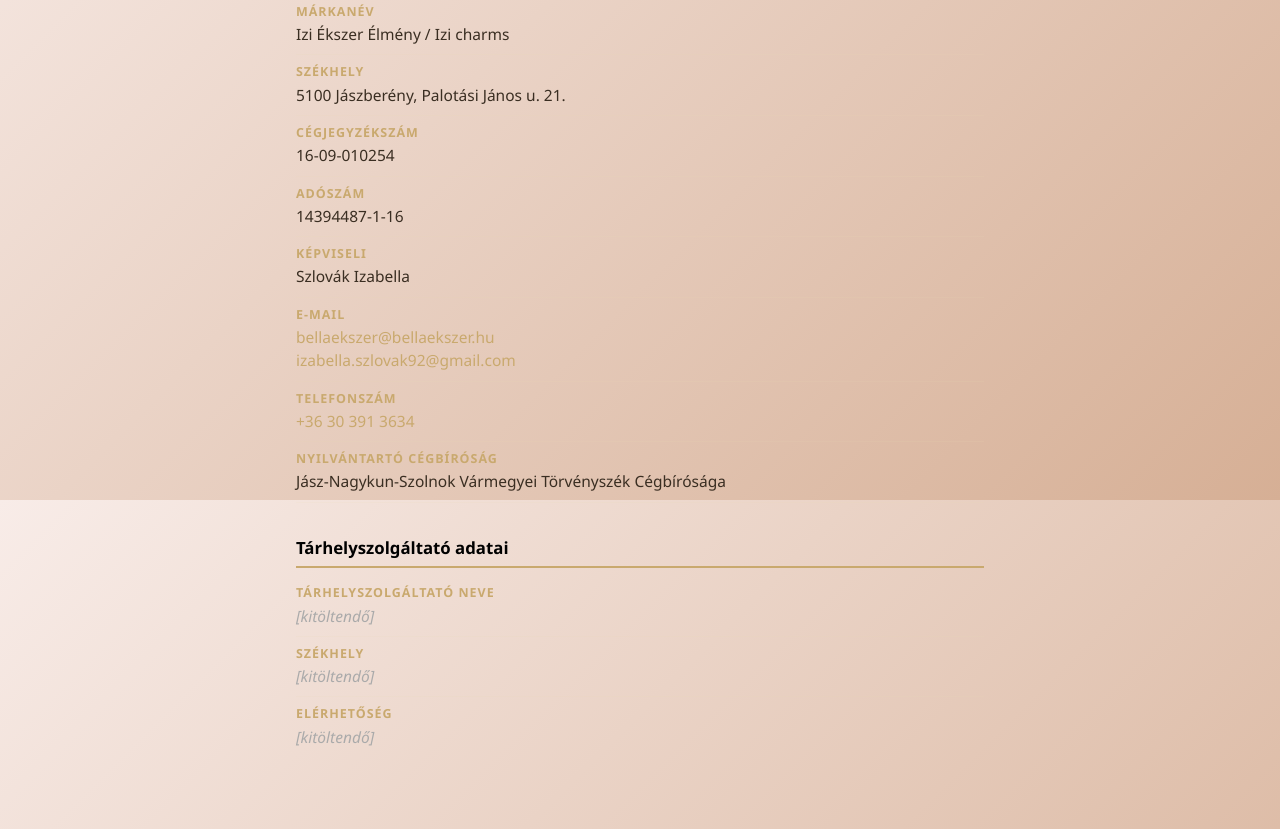
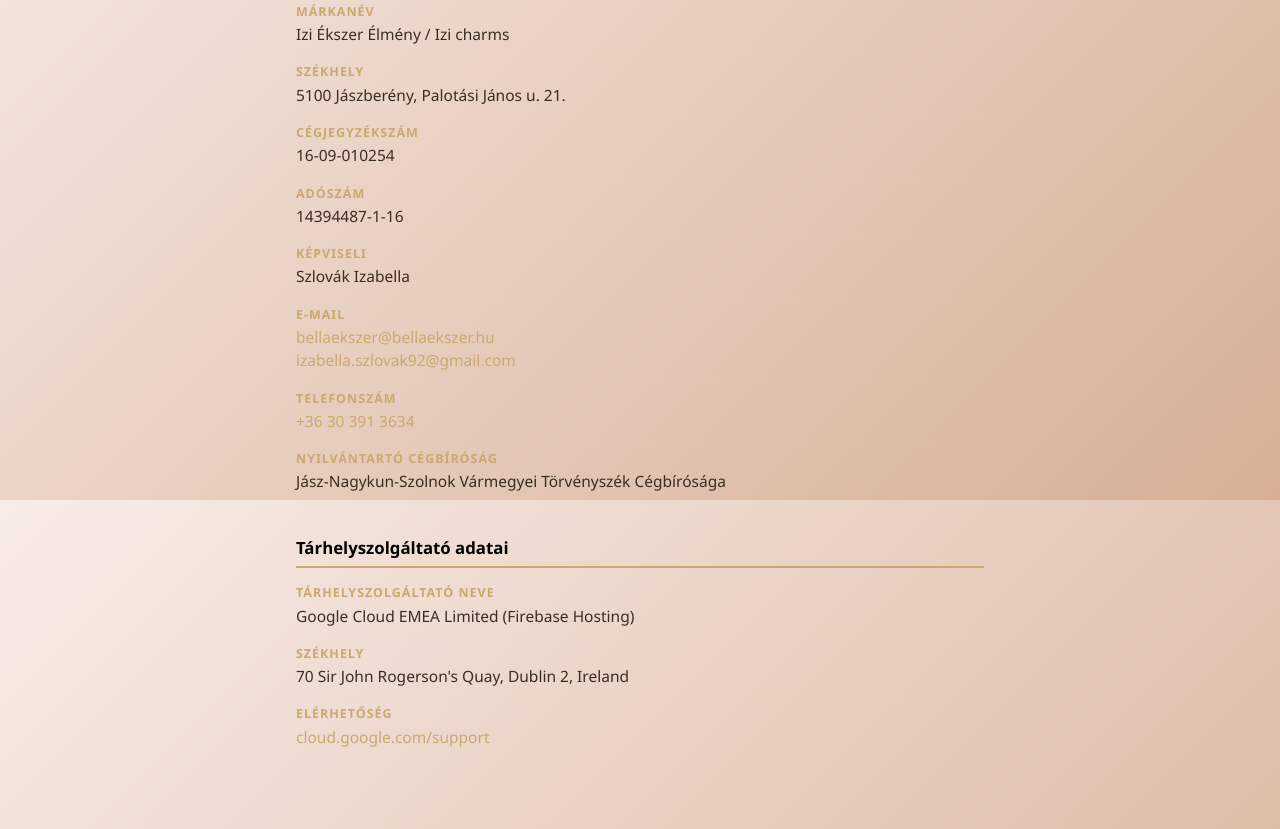
Before and after one commit to varhidibence/IziEkszer, a plain HTML site: page impresszum.html in a window 1280 px wide. Shown: the part 300-1129 px from the top of the page. Drawn offline with nearby package versions, Linux system fonts and the light colour scheme.

Commit message:
impresszum

```diff
--- a/impresszum.html
+++ b/impresszum.html
@@ -138,17 +138,17 @@
 
     <div class="impresszum-block">
       <p class="impresszum-label">Tárhelyszolgáltató neve</p>
-      <p class="impresszum-value placeholder-text">[kitöltendő]</p>
+      <p class="impresszum-value">Google Cloud EMEA Limited (Firebase Hosting)</p>
     </div>
 
     <div class="impresszum-block">
       <p class="impresszum-label">Székhely</p>
-      <p class="impresszum-value placeholder-text">[kitöltendő]</p>
+      <p class="impresszum-value">70 Sir John Rogerson's Quay, Dublin 2, Ireland</p>
     </div>
 
     <div class="impresszum-block">
       <p class="impresszum-label">Elérhetőség</p>
-      <p class="impresszum-value placeholder-text">[kitöltendő]</p>
+      <p class="impresszum-value"><a href="https://cloud.google.com/support" target="_blank" rel="noopener">cloud.google.com/support</a></p>
     </div>
   </div>
 
```
